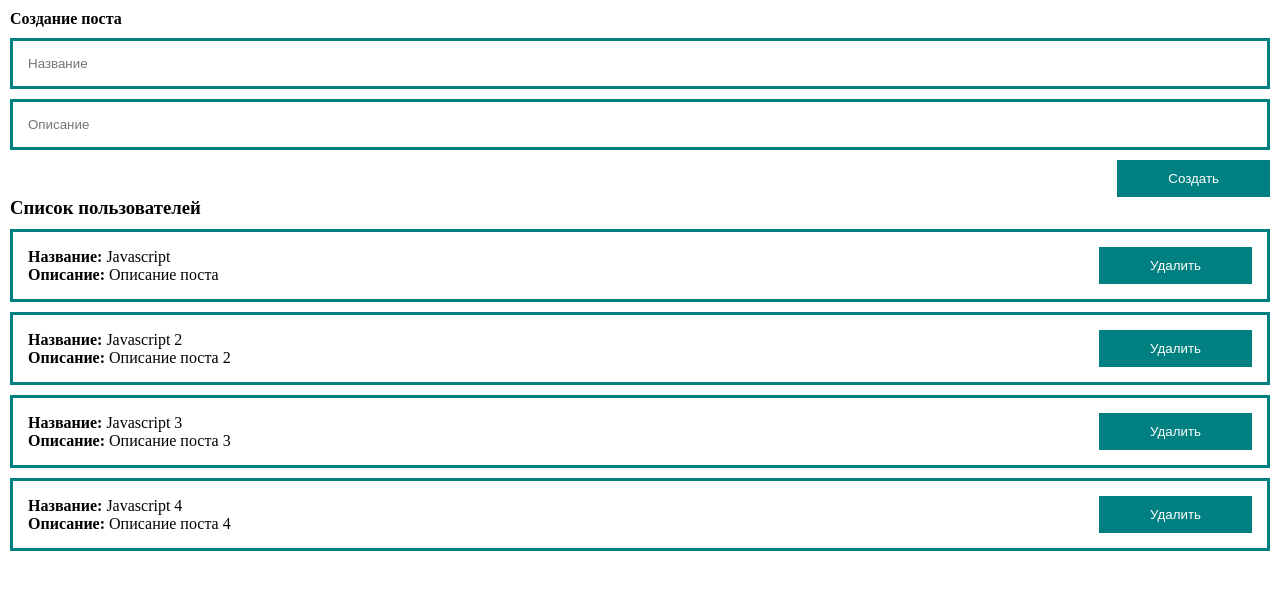
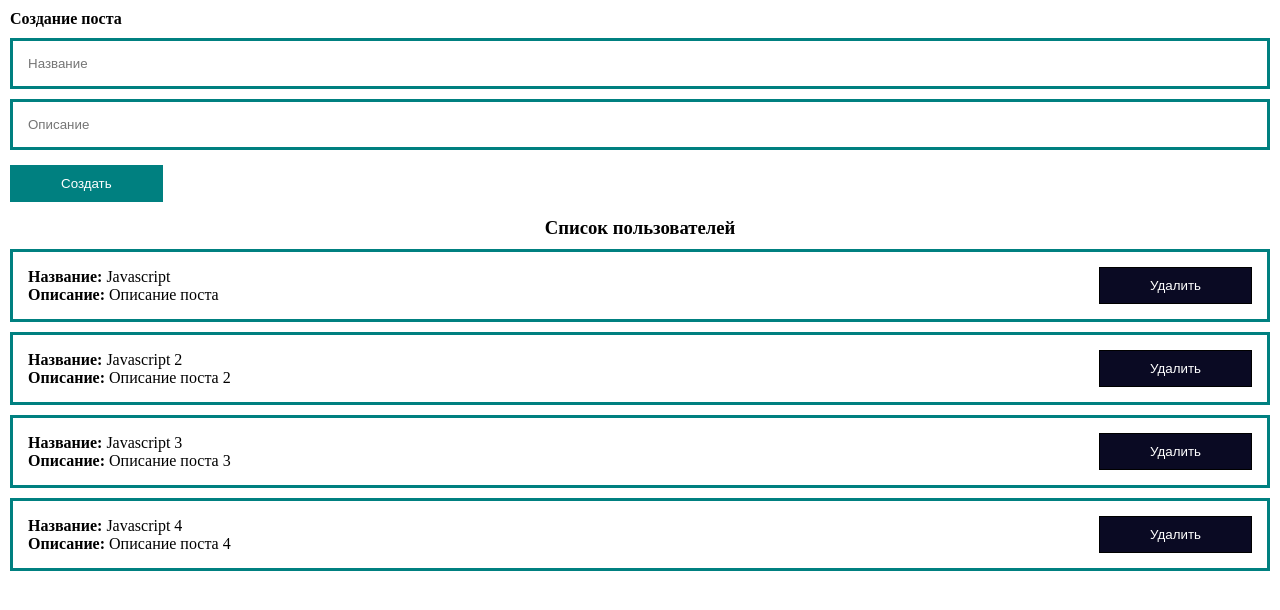
Before and after one commit to RavQs/online-shop, a Vue app: page / in a window 1280 px wide. Shown: the top 610 px of the page. Built offline with nearby package versions, Linux system fonts and the light colour scheme.

Commit message:
delete function

```diff
--- a/public/index.html
+++ b/public/index.html
@@ -5,7 +5,7 @@
     <meta http-equiv="X-UA-Compatible" content="IE=edge">
     <meta name="viewport" content="width=device-width,initial-scale=1.0">
     <link rel="icon" href="<%= BASE_URL %>favicon.ico">
-    <title>Vue</title>
+    <title>Online Shop</title>
   </head>
   <body>
     <div id="app"></div>
--- a/src/App.vue
+++ b/src/App.vue
@@ -6,6 +6,7 @@
 
     <post-list
         :posts="posts"
+        @remove="removePost"
     ></post-list>
 </div>
 </template>
@@ -32,6 +33,10 @@ export default {
         createPost(post) {
             this.posts.push(post)
         },
+        removePost(post) {
+            console.log(post);
+            this.posts = this.posts.filter(p => p.id !== post.id)
+        }
     }
 
 }
--- a/src/components/PostForm.vue
+++ b/src/components/PostForm.vue
@@ -4,23 +4,21 @@
         <form @submit.prevent>
         <h4>Создание поста</h4>
             <!-- Имеется двухстороннее связывание в инпуте -->
-            <input
+            <my-input
             v-model="post.title"
-            class="input"
             type="text"
             placeholder="Название"
         >
-        <input
+        </my-input>
+        <my-input
             v-model="post.desc"
-            class="input"
             type="text"
             placeholder="Описание"
         >
-        <my-button
-            style="align-self:flex-end; margin-top: 10px; "
-            class="btn"
+        </my-input>
+        <post-button
             @click="createPost">Создать
-        </my-button>
+        </post-button>
     </form>
     </div>
 </template>
@@ -56,10 +54,4 @@ form {
     flex-direction: column;
 }
 
-.input {
-    width: 100%;
-    padding: 15px;
-    margin-top: 10px;
-    border: 3px solid teal;
-}
 </style>
--- a/src/components/PostItem.vue
+++ b/src/components/PostItem.vue
@@ -5,7 +5,9 @@
         <div><strong>Описание:</strong> {{post.desc}}</div>
     </div>
     <div class="delete">
-        <my-button class="btn">Удалить</my-button>
+        <del-button
+            @click="$emit('remove',post)"> Удалить
+        </del-button>
     </div>
 
     </div>
--- a/src/components/PostList.vue
+++ b/src/components/PostList.vue
@@ -3,7 +3,9 @@
         <h3>Список пользователей</h3>
         <post-item
             v-for="post in posts"
-            :post = "post">
+            :post = "post"
+            :key="post.id"
+            @remove="$emit('remove', post)">
         </post-item>
 
     </div>
@@ -23,5 +25,8 @@ import PostItem from '@/components/PostItem';
 </script>
 
 <style scoped>
+h3 {
+    text-align: center;
 
+}
 </style>
--- /dev/null
+++ b/src/components/UI/DelButton.vue
@@ -0,0 +1,21 @@
+<template>
+    <button class="btn">
+        <slot></slot>
+    </button>
+</template>
+
+<script>
+    export default {
+        name: 'del-button'
+    }
+</script>
+
+<style scoped>
+.btn {
+    padding: 10px 50px;
+    color: #fff;
+    border : 1px solid black;
+
+    background-color:#0a0a23;
+}
+</style>
--- /dev/null
+++ b/src/components/UI/MyInput.vue
@@ -0,0 +1,35 @@
+<template>
+    <input
+    :value="modelValue"
+    @input="updateInput"
+    class="input"
+    type="text">
+</template>
+
+<script>
+    export default {
+        name: 'my-input',
+
+        props: {
+            modelValue: [String, Number]
+        },
+
+        methods: {
+            updateInput(event) { //передача в родительский класс обновленный компонент {!!!modelValue!!!}
+                this.$emit('update:modelValue', event.target.value)
+            }
+        }
+
+
+    }
+
+</script>
+
+<style scoped>
+.input {
+    width: 100%;
+    padding: 15px;
+    margin-top: 10px;
+    border: 3px solid teal;
+}
+</style>
--- a/src/components/UI/MyButton.vue
+++ b/src/components/UI/PostButton.vue
@@ -1,12 +1,12 @@
 <template>
-    <button>
+    <button class="btn">
         <slot></slot>
     </button>
 </template>
 
 <script>
     export default {
-        name: 'my-button'
+        name: 'post-button'
     }
 </script>
 
@@ -16,5 +16,8 @@
     background-color: teal;
     color: white;
     border : 1px solid teal;
+    align-self:flex-start;
+    margin-top: 15px;
+    margin-bottom: 15px;
 }
 </style>
--- a/src/main.js
+++ b/src/main.js
@@ -5,7 +5,7 @@ import components from '@/components/UI';
 
 const app = createApp(App);
 
-
+console.log(components);  //name, _scope-id, _file
 //Регистрация UI компонентов в Vue
 components.forEach(component => {
     app.component(component.name, component);
```
Also changed, not shown: src/components/UI/index.js (+7 -4 lines).
